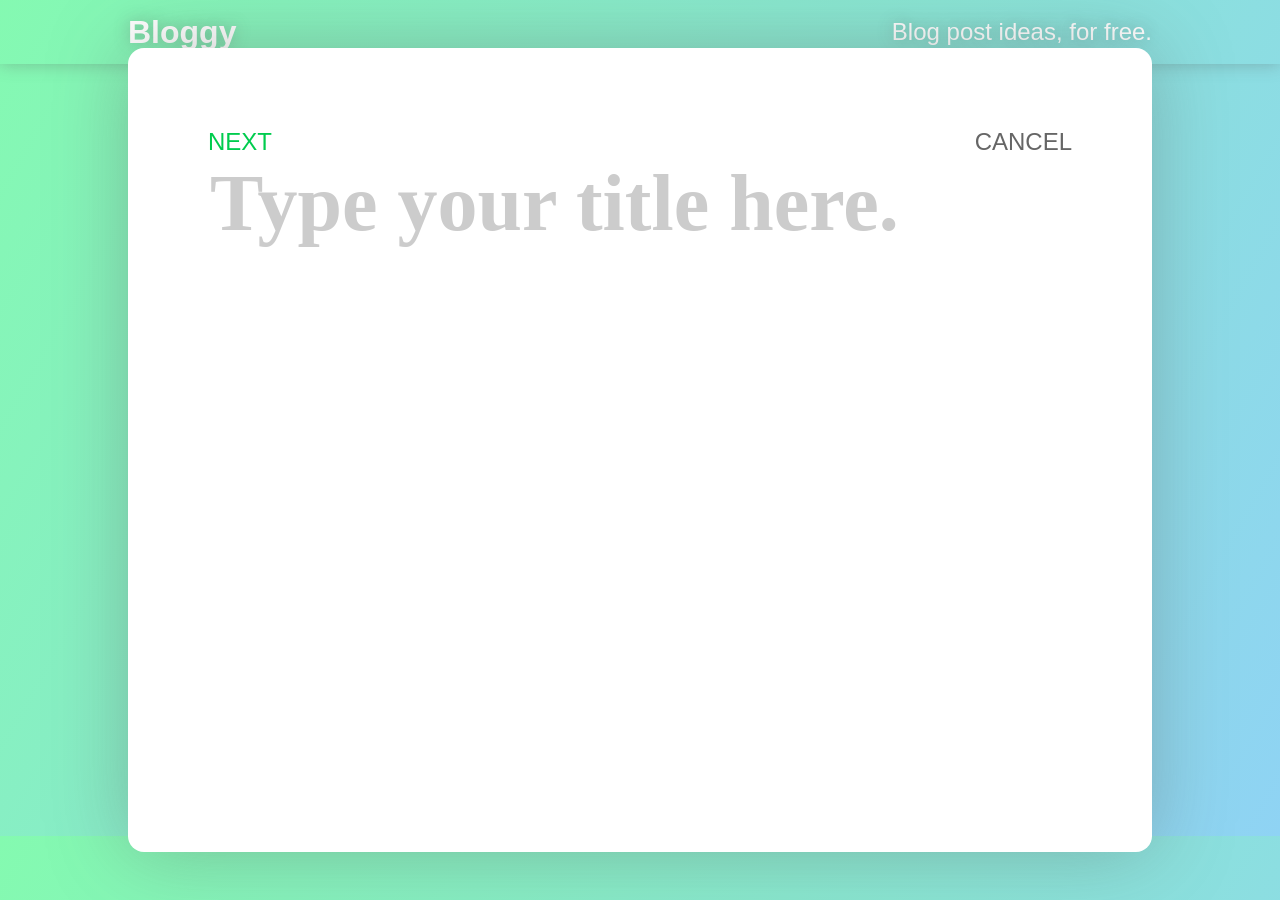
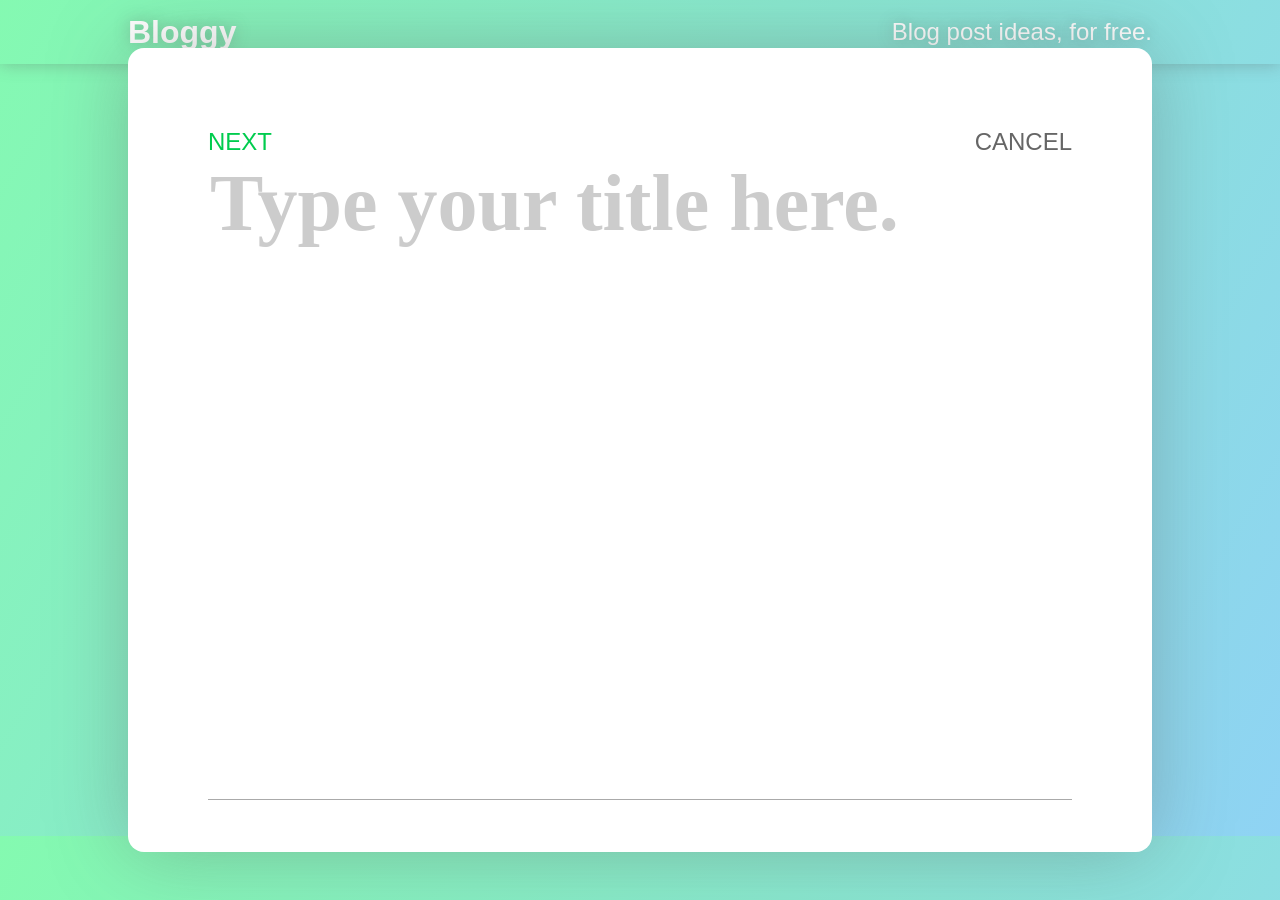
Before and after one commit to Booligoosh/blog-post-ideas, a Jekyll site: the page built from add.html, in a window 1280 px wide and 900 px high, scrolled down 64 px. Built offline with Jekyll 4.4.1, drawn with Linux system fonts in a browser that asks for light colours; a style sheet for code colours, icons or effects is not loaded.

Commit message:
Updated the way that idea card padding is enforced (stuff is now entered again, content goes all the way to the horizontal edges when scrolling

```diff
--- a/_includes/css/blog-post-idea.css
+++ b/_includes/css/blog-post-idea.css
@@ -3,8 +3,7 @@
     background: white;
     color: #aaa;
     margin: 3em auto;
-    padding: 5em;
-    padding-bottom: 0;
+    padding: 0 5em;
     width: 80%;
     min-height: calc(100vh - 4rem - 3em + 1em); /* screen height - header height - margin-top + border-radius height */
     height: calc(100vh - 4rem - 3em + 1em); /* screen height - header height - margin-top + border-radius height */
@@ -31,6 +30,8 @@
     width: 100%;
     display: flex;
     flex-wrap: wrap;
+
+    padding: 5em 0;
 }
 
 .blog-post-idea .front > *, .blog-post-idea .back > * {
```
